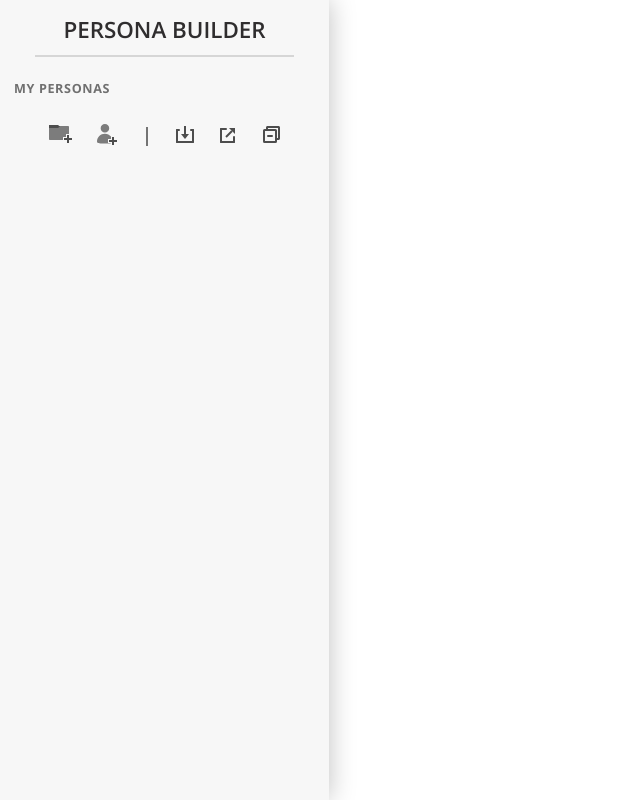
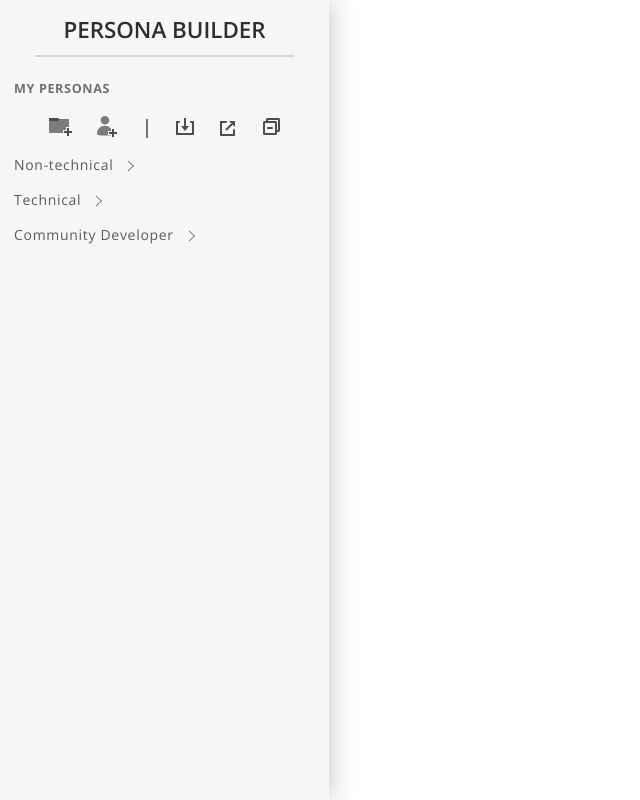
Before and after one commit to kananb/PersonaBuilder, a React (Create React App) app: page / in a window 1280 px wide. Shown: the whole page, without its empty margins (0-640 px from the left). Built offline with nearby package versions, Linux system fonts and the light colour scheme.

Commit message:
Implements and styles persona folders

```diff
--- a/src/App.js
+++ b/src/App.js
@@ -1,6 +1,8 @@
 import './App.css';
 import Sidebar from './components/Sidebar';
+
 import './components/Sidebar.css';
+import './components/Folder.css';
 
 function App() {
   return (
--- /dev/null
+++ b/src/components/Folder.css
@@ -0,0 +1,82 @@
+.folder {
+	display: flex;
+	flex-direction: column;
+}
+
+
+
+/* ------ NAME / CHEVRON STYLING ------ */
+.folder .nameWrapper {
+	display: flex;
+	align-items: center;
+
+	width: 100%;
+	height: 2rem;
+	padding: 0.25rem 0;
+}
+.folder .nameWrapper:hover {
+	cursor: pointer;
+}
+.folder .name {
+	font-weight: normal;
+	font-size: 1rem;
+	line-height: 1.35rem;
+	letter-spacing: 0.05em;
+
+	margin-right: 1rem;
+
+	color: #5A5A5A;
+}
+.folder .nameWrapper:hover .name {
+	text-decoration: underline;
+}
+.folder .collapseButton {
+	display: flex;
+	align-items: center;
+
+	transition: transform 0.1s ease-in-out;
+}
+.folder.open .collapseButton {
+	transform: rotateZ(90deg);
+}
+
+
+
+/* ------ CONTENT STYLING ------ */
+.folder .content {
+	display: none;
+}
+.folder.open .content {
+	display: flex;
+	flex-direction: column;
+	justify-content: center;
+}
+.folder .persona {
+	padding: 0.25rem;
+
+	border-radius: 5px;
+
+	display: flex;
+	align-items: center;
+}
+.folder .persona:hover {
+	cursor: pointer;
+
+	background-color: #F0F0F0;
+}
+.folder .persona:active {
+	background-color: #EBEBEB;
+}
+.folder .personaThumbnail {
+	width: 2.1rem;
+	height: 2.1rem;
+	padding-right: 1rem;
+}
+.folder .personaName {
+	font-weight: normal;
+	font-size: 1rem;
+	line-height: 1.35rem;
+	letter-spacing: 0.05em;
+
+	color: #2F2D2E;
+}
--- a/src/components/Folder.js
+++ b/src/components/Folder.js
@@ -1,9 +1,37 @@
-import React from 'react';
+import React, { useState } from 'react';
 
-function Folder() {
+import {ReactComponent as ChevronIcon} from '../icons/chevron_icon.svg';
+
+
+function Folder(props) {
+	const [open, setOpen] = useState(false);
+	const name = props.name || "Default";
+	const content = [];
+
+	for (let persona of props.content) {
+		content.push(
+			<div className="persona">
+				<img className="personaThumbnail" src={persona.thumbnail} alt={persona.name + " thumbnail image"} />
+				<span className="personaName">{persona.name}</span>
+			</div>
+		);
+	}
+
+	const clickFolder = (e) => {
+		setOpen(!open);
+	};
+
 	return (
-		<div className="folder">
-
+		<div className={open ? "folder open" : "folder"}>
+			<div className="nameWrapper" onClick={clickFolder}>
+				<span className="name">{name}</span>
+				<div className="collapseButton">
+					<ChevronIcon />
+				</div>
+			</div>
+			<div className="content">
+				{ content }
+			</div>
 		</div>
 	);
 }
--- a/src/components/Sidebar.css
+++ b/src/components/Sidebar.css
@@ -16,13 +16,13 @@
 
 
 /* ------ HEADER STYLING ------ */
-.logoWrapper  {
+.sidebar .logoWrapper  {
 	width: 100%;
 
 	display: flex;
 	justify-content: center;
 }
-.logo {
+.sidebar .logo {
 	font-weight: 600;
 	font-size: 1.6rem;
 	line-height: 2.1rem;
@@ -34,44 +34,46 @@
 	color: #2F2D2E;
 	box-shadow: 0px 2px #D6D6D6;
 }
-.sidebarLabel {
+.sidebar .sidebarLabel {
 	font-weight: bold;
 	font-size: 0.9rem;
 	line-height: 1.3rem;
 	letter-spacing: 0.05em;
 
-	margin: 1.8rem 0;
+	margin-top: 1.8rem;
 
 	color: #707070;
 }
 
 
 /* ------ OPTIONS STYLING ------ */
-.optionsWrapper {
+.sidebar .optionsWrapper {
 	width: 100%;
+	margin: 0.5rem 0;
+
 	display: flex;
 	justify-content: center;
 	align-items: center;
 }
-.options {
+.sidebar .options {
 	width: 85%;
 
 	display: flex;
 	justify-content: space-between;
 	align-items: center;
 }
-.optionGroup {
+.sidebar .optionGroup {
 	display: flex;
 	justify-content: center;
 	align-items: center;
 }
-.optionButton {
+.sidebar .optionButton {
 	margin: 0 0.9rem;
 }
-.optionButton:hover {
+.sidebar .optionButton:hover {
 	cursor: pointer;
 }
-.divider {
+.sidebar .divider {
 	width: 2px;
 	height: 100%;
 
--- a/src/components/Sidebar.js
+++ b/src/components/Sidebar.js
@@ -11,7 +11,21 @@ const folderData = [
 	{
 		"name": "Non-technical",
 		"content": [
-
+			{
+				"id": "joshua_andrews",
+				"thumbnail": "assets/default_persona.png",
+				"name": "Joshua Andrews",
+			},
+			{
+				"id": "john_kudo",
+				"thumbnail": "assets/default_persona.png",
+				"name": "John Kudo",
+			},
+			{
+				"id": "alex_megos",
+				"thumbnail": "assets/default_persona.png",
+				"name": "Alexander Megos",
+			},
 		],
 	},
 	{
```
Also changed, not shown: public/assets/default_persona.png (added), src/icons/chevron_icon.svg (added).
